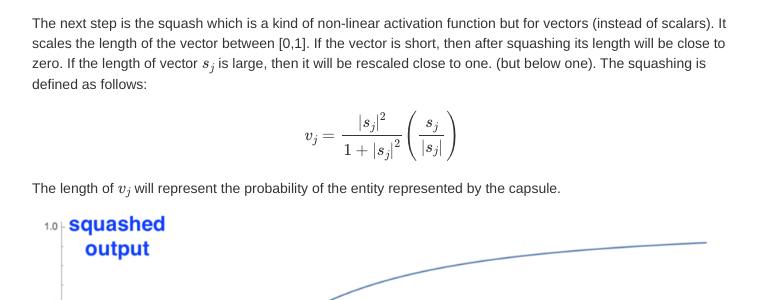
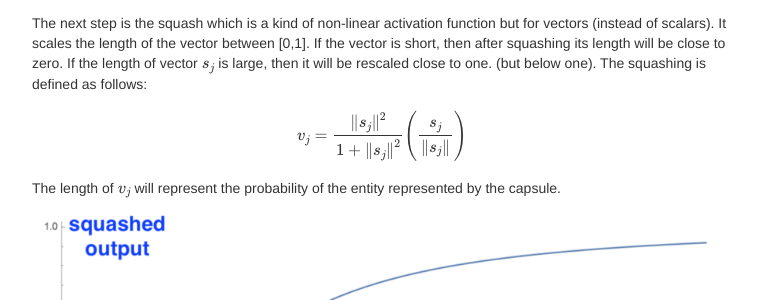
Before and after one commit to kfattila/kfattila.github.io, a Jekyll site: the page built from pages/CapsNet.md, in a window 1280 px wide and 900 px high, scrolled down 2895 px. Shown: the part 149-449 px from the top of the window, without its empty margins (258-1017 px from the left). Built offline with Jekyll 4.4.1, drawn with Linux system fonts in a browser that asks for light colours; formulas are drawn with MathJax 3; comment, search, counter and statistics services are not loaded.

Commit message:
Lectures

```diff
--- a/pages/CapsNet.md
+++ b/pages/CapsNet.md
@@ -45,7 +45,7 @@ The "hut" vectors are weighted by scalars \\(c_{i}S\\) and they summed up result
 \\[s_{j} = \sum_{i}c_{ij}\hat{u}\_{ij}\\]
 
 The next step is the squash which is a kind of non-linear activation function but for vectors (instead of scalars). It scales the length of the vector between [0,1]. If the vector is short, then after squashing its length will be close to zero. If the length of vector \\(s_{j}\\) is large, then it will be rescaled close to one. (but below one). The squashing is defined as follows:
-\\[v_{j} = \frac{\left\|s_{j}\right\|^{2}}{1+\left\|s_{j}\right\|^{2}}\Bigg(\frac{s_{j}}{\left\|s_{j}\right\|}\Bigg)\\]
+\\[v_{j} = \frac{\left\\|s_{j}\right\\|^{2}}{1+\left\\|s_{j}\right\\|^{2}}\Bigg(\frac{s_{j}}{\left\\|s_{j}\right\\|}\Bigg)\\]
 
 The length of \\(v_{j}\\) will represent the probability of the entity represented by the capsule.
 
```
